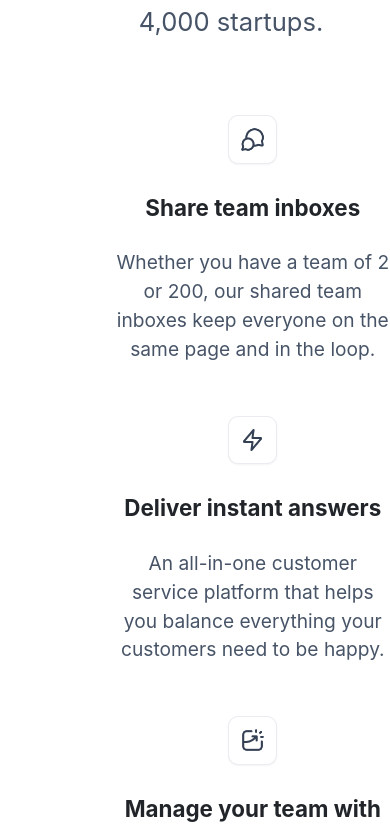
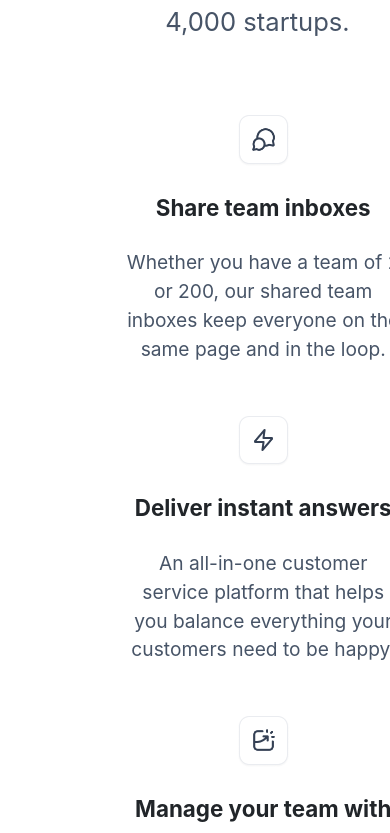
Before and after one commit to ShubhamSingh-04/Zync-Tech, a React (Create React App) app: page / in a window 390 px wide. Shown: the part 1667-2500 px from the top of the page. Built offline with nearby package versions, Linux system fonts and the light colour scheme.

Commit message:
feature bug fix

```diff
--- a/src/components/features/Features.css
+++ b/src/components/features/Features.css
@@ -84,6 +84,7 @@
     .features-container{
         width: 100vw;
         margin-top: 1.4rem;
+        margin-left: 3.3rem;
     }
 
     .features-heading{
@@ -93,12 +94,14 @@
     .features-tagline{
         text-align: center;
         font-size: 2.5rem;
+        /* margin-left: 3.5rem; */
     }
 
     .features-sub-tagline{
         width: 100%;
         font-size: 1.6rem;
         margin-bottom: 0;
+        /* margin-left: 3.5rem; */
     }
 
     .features-list-container{
@@ -109,6 +112,7 @@
     .feature-container{
         width: 100vw;
         margin-top: 2rem;
+        margin-left: -1rem;
     }
 
     .feature-heading{
```
